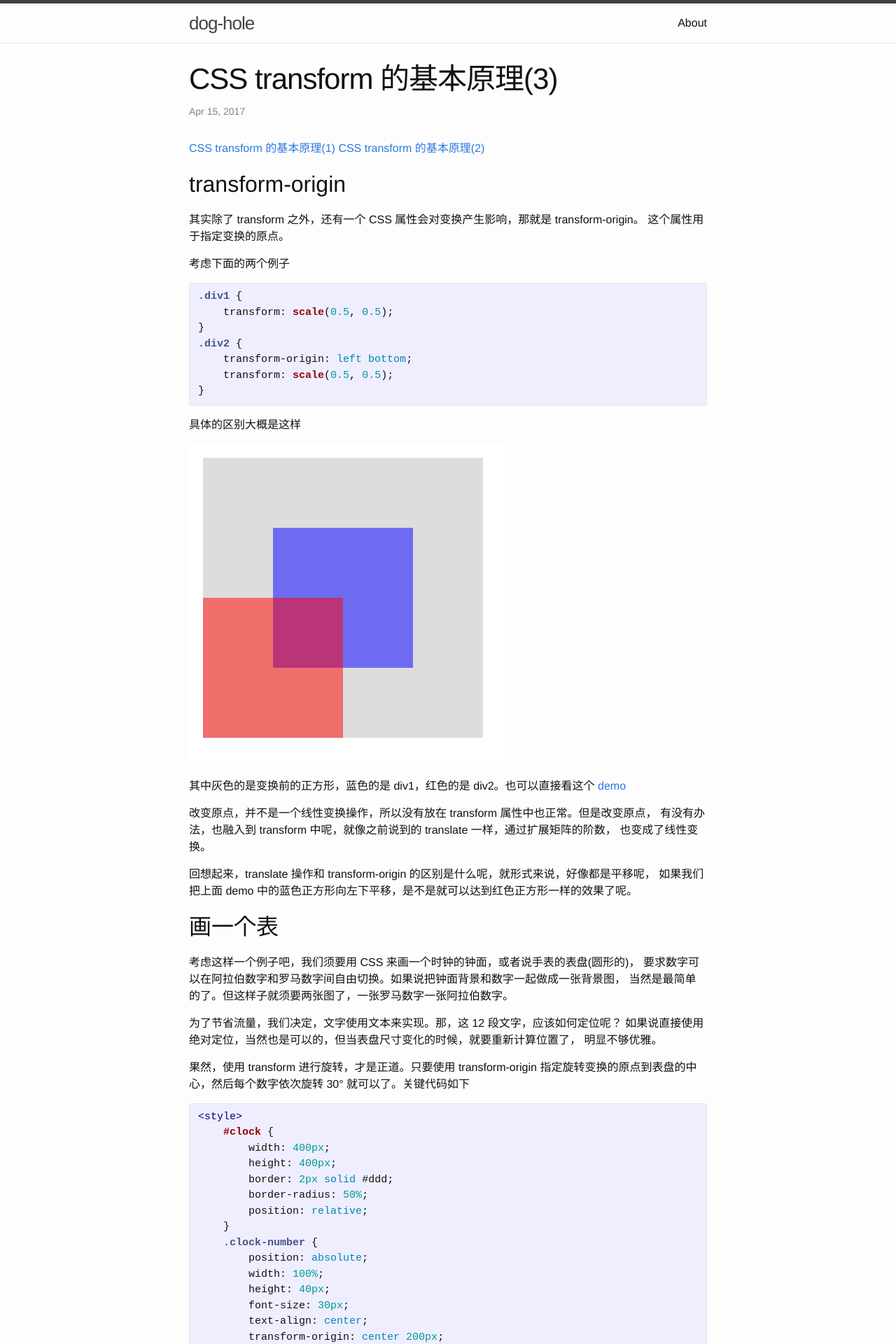
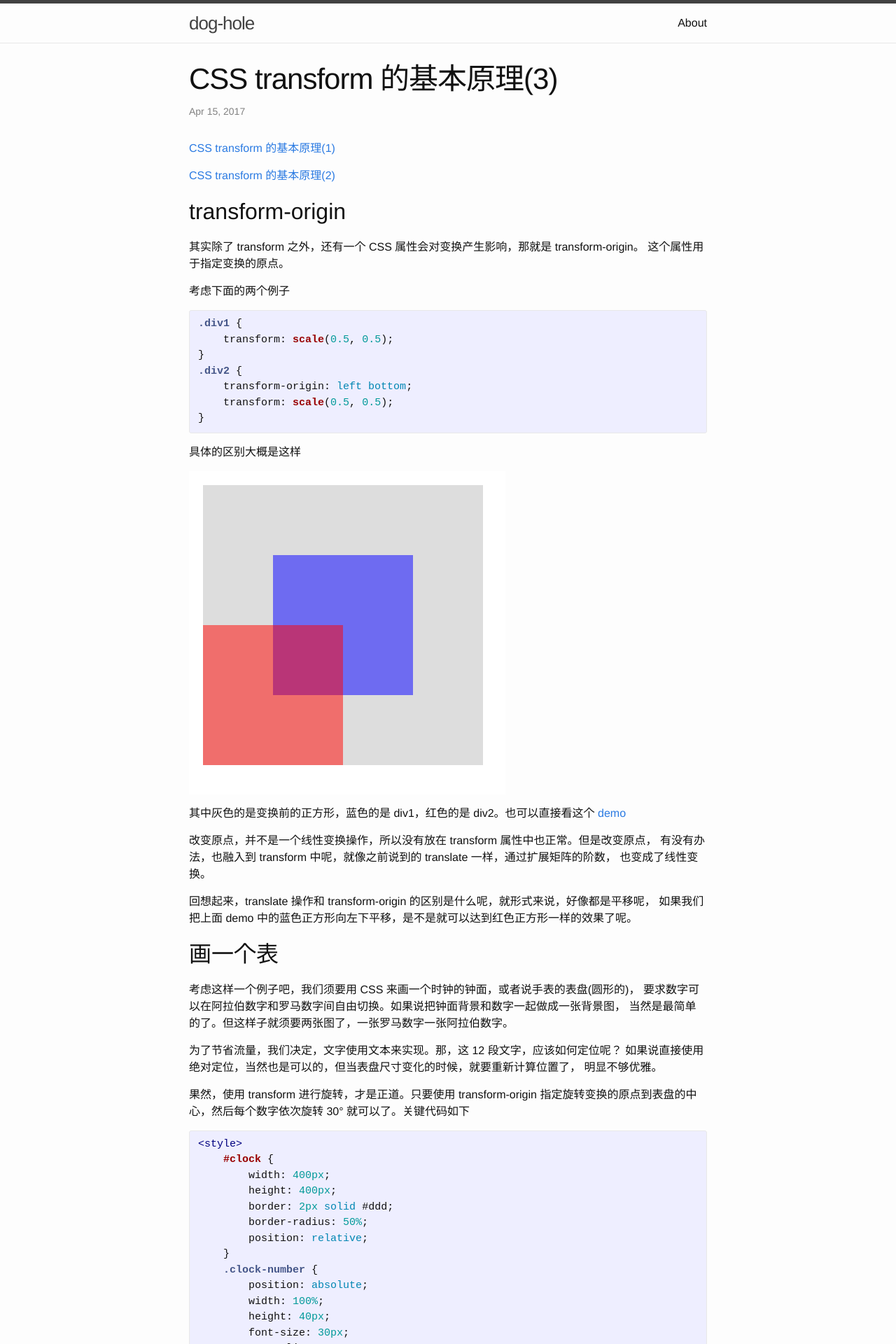
Before and after one commit to Crazydogs/Crazydogs.github.io, a Jekyll site: the page built from _posts/2017-04-18-CSS-transform-原理3.markdown, in a window 1280 px wide. Shown: the top 1920 px of the page at 70% size. Built offline with Jekyll 4.4.1, drawn with Linux system fonts in a browser that asks for light colours.

Commit message:
添加链接

```diff
--- a/_posts/2017-04-14-CSS-transform-原理.markdown
+++ b/_posts/2017-04-14-CSS-transform-原理.markdown
@@ -100,3 +100,5 @@
 这些东西实际上确实不会用到，但不要着急，请期待下一期。
 
 [CSS transform 的基本原理(2)](http://crazydogs.github.io/coding/2017/04/15/CSS-transform-%E5%8E%9F%E7%90%862.html)
+
+[CSS transform 的基本原理(3)](http://crazydogs.github.io/coding/2017/04/15/CSS-transform-%E5%8E%9F%E7%90%863.html)
--- a/_posts/2017-04-17-CSS-transform-原理2.markdown
+++ b/_posts/2017-04-17-CSS-transform-原理2.markdown
@@ -99,3 +99,5 @@
 webGL 来做轻松一些，性能也更好。
 
 但 CSS 变换自有适合它发挥的地方，还是期待下一期吧。
+
+[CSS transform 的基本原理(3)](http://crazydogs.github.io/coding/2017/04/15/CSS-transform-%E5%8E%9F%E7%90%863.html)
--- a/_posts/2017-04-18-CSS-transform-原理3.markdown
+++ b/_posts/2017-04-18-CSS-transform-原理3.markdown
@@ -6,6 +6,7 @@
 ---
 
 [CSS transform 的基本原理(1)](http://crazydogs.github.io/coding/2017/04/15/CSS-transform-%E5%8E%9F%E7%90%86.html)
+
 [CSS transform 的基本原理(2)](http://crazydogs.github.io/coding/2017/04/15/CSS-transform-%E5%8E%9F%E7%90%862.html)
 
 ## transform-origin
@@ -27,7 +28,7 @@
 
 具体的区别大概是这样
 
-![transform\_origin demo](http://crazydogs.github.io/images/css_transform_origin.png)
+![transform origin demo](http://crazydogs.github.io/images/css_transform_origin.png)
 
 其中灰色的是变换前的正方形，蓝色的是 div1，红色的是 div2。也可以直接看这个
 [demo](http://crazydogs.github.io/staticpage/css_transform_demo2.html)
@@ -90,12 +91,12 @@
 具体可以看 [demo 页面](http://crazydogs.github.io/staticpage/css_transform_clock_1.html)
 效果大概是这样
 
-![transform\_origin demo1](http://crazydogs.github.io/images/css_transform_clock_1.png)
+![transform origin demo1](http://crazydogs.github.io/images/css_transform_clock_1.png)
 
 但是这样还没有达到我们的要求，如果是罗马数字的话还好，但阿拉伯数字通常文字都会保持向上的方向
 ，我们期望的效果是这样。
 
-![transform\_origin demo2](http://crazydogs.github.io/images/css_transform_clock_2.png)
+![transform origin demo2](http://crazydogs.github.io/images/css_transform_clock_2.png)
 
 那其实也很简单，做一些小修改
 
@@ -198,7 +199,7 @@
 
 就会发现，不好使呀，怎么跑到了一个奇怪的地方 = =，大概是这样
 
-![transform\_origin demo3](http://crazydogs.github.io/images/css_transform_clock_3.png)
+![transform origin demo3](http://crazydogs.github.io/images/css_transform_clock_3.png)
 
 看来靠瞎猜还是不行的，我们须要真正弄明白 origin 和 translate 之间的关系。
 还是那句话，欢迎期待下一期。
```
